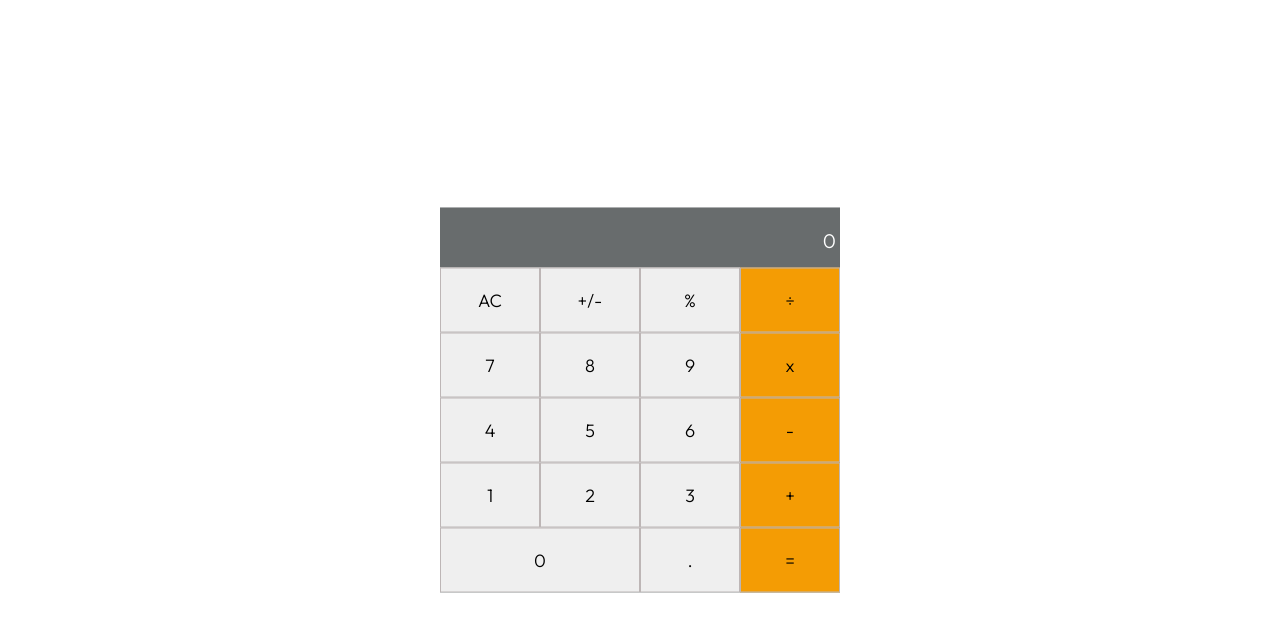
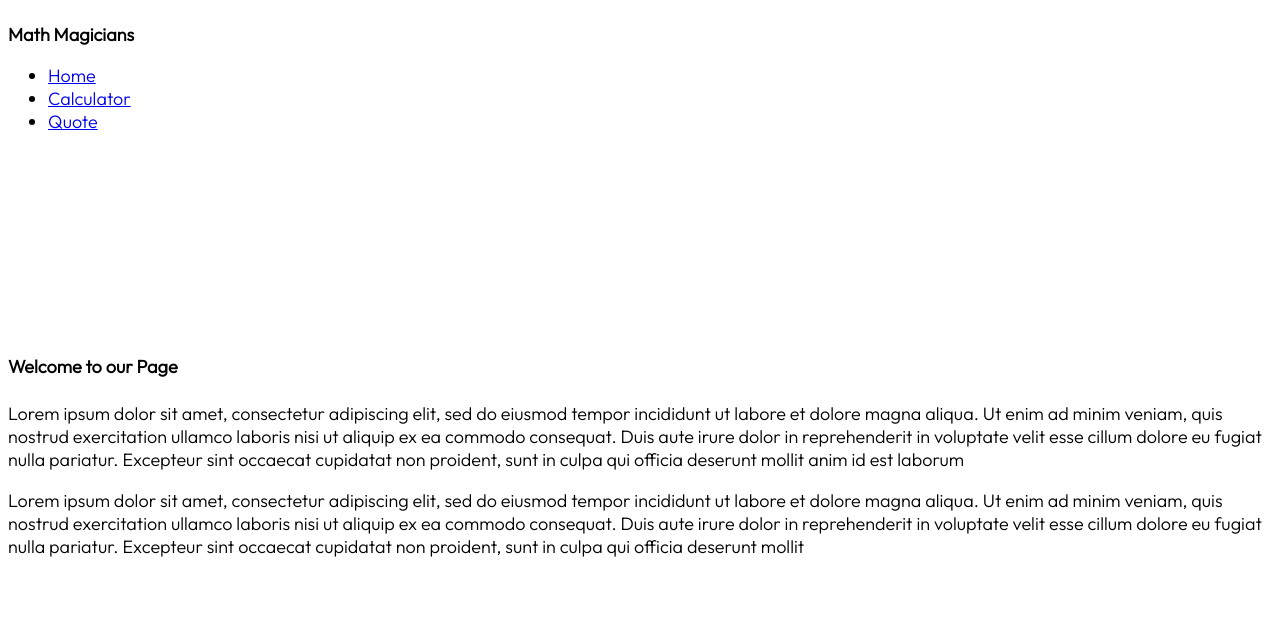
Before and after one commit to fortuneonyeka/Maths-magicians, a React (Create React App) app: page / in a window 1280 px wide. Shown: the top 632 px of the page. Built offline with nearby package versions, Linux system fonts and the light colour scheme; a web font is replaced by a local one.

Commit message:
add route logics

```diff
--- a/src/App.js
+++ b/src/App.js
@@ -1,17 +1,50 @@
-import { useState } from 'react';
-import './App.css';
-import Calculator from './component/Calculator';
-import calculate from './logic/calculate';
+/* eslint-disable  */
+import { Component } from "react";
+import "./App.css";
+import Calculator from "./component/Calculator";
+import calculate from "./logic/calculate";
+import { BrowserRouter as Router, Routes,Route } from "react-router-dom";
+import Home from "./pages/Home";
+import Quote from "./pages/Quotes";
+import NavBar from "./component/Navbar";
+import ErrorPage from "./pages/ErrorPage";
 
-const App = () => {
-  const [obj, setObj] = useState({});
-  const handleClick = ({ target }) => {
-    const result = calculate(obj, target.name);
-    setObj(result);
-  };
+class App extends Component {
+  constructor(props) {
+    super(props);
+    this.state = {};
+    this.handleClick = this.handleClick.bind(this);
+  }
+ handleClick = ({ target }) => {
+    const result = calculate(this.state, target.name);
+    this.setState(result);
+  }
+   render() {
+     const { total, next, operation } = this.state;
   return (
-    <Calculator handleClick={handleClick} obj={obj} />
+    <>
+      <Router>
+        <NavBar />
+        <Routes>
+          <Route path="/" element={<Home />} />
+          <Route path="/quote" element={<Quote />} />
+          <Route
+            path="/calculator"
+            element={
+              <Calculator
+                handleClick={this.handleClick}
+                total={total}
+                operation={operation}
+                next={next}
+              />
+            }
+          />
+          <Route path="*" element={<ErrorPage />} />
+        </Routes>
+      </Router>
+    </>
   );
+   }
 };
 
 export default App;
```
